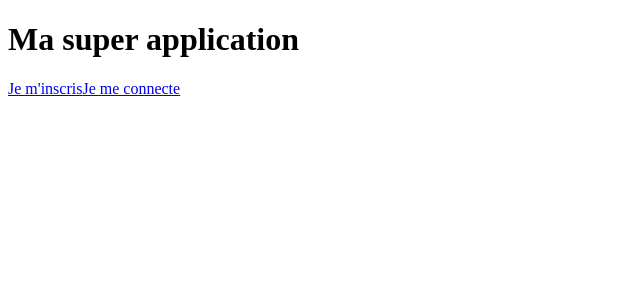
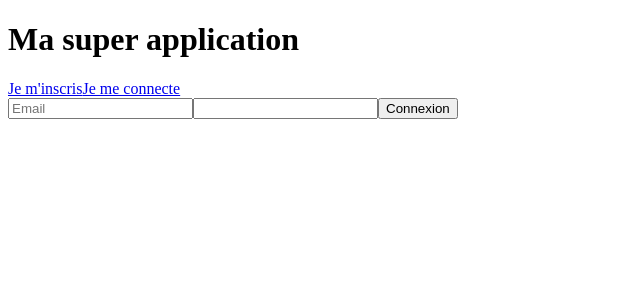
Before and after one commit to fredericlb/tp-angular-poef, an Angular app: page /connexion in a window 1280 px wide. Before the commit this address led to /. Shown: the top 300 px of the page, without its empty margins (0-640 px from the left). Built offline with nearby package versions, Linux system fonts and the light colour scheme.

Commit message:
connexion server side

```diff
--- a/src/app/app-routing.module.ts
+++ b/src/app/app-routing.module.ts
@@ -6,10 +6,12 @@ import {VillesComponent} from './villes/villes.component';
 import {InscriptionComponent} from './inscription/inscription.component';
 import {Jeu2Component} from './jeu2/jeu2.component';
 import {ScoreComponent} from './score/score.component';
+import {ConnexionComponent} from './connexion/connexion.component';
 
 const routes: Routes = [
   { path: 'legumes', component: LegumesComponent},
   { path : 'inscription', component: InscriptionComponent},
+  { path : 'connexion', component: ConnexionComponent},
   { path : 'jeu', component: Jeu2Component},
   { path : 'score', component: ScoreComponent},
 ];
--- a/src/app/app.module.ts
+++ b/src/app/app.module.ts
@@ -19,6 +19,7 @@ import { QuestionComponent } from './question/question.component';
 import { ScoreComponent } from './score/score.component';
 import {HttpClientModule} from '@angular/common/http';
 import { AppRoutingModule } from './app-routing.module';
+import { ConnexionComponent } from './connexion/connexion.component';
 
 @NgModule({
   declarations: [
@@ -36,7 +37,8 @@ import { AppRoutingModule } from './app-routing.module';
     PartieComponent,
     Jeu2Component,
     QuestionComponent,
-    ScoreComponent
+    ScoreComponent,
+    ConnexionComponent
   ],
   imports: [
     BrowserModule,
--- /dev/null
+++ b/src/app/connexion/connexion.component.html
@@ -0,0 +1,7 @@
+<form (submit)="send()">
+  <input [(ngModel)]="email" placeholder="Email" name="email"/>
+  <input [(ngModel)]="password"
+         type="password"
+         name="password"/>
+  <input type="submit" value="Connexion">
+</form>
--- /dev/null
+++ b/src/app/connexion/connexion.component.ts
@@ -0,0 +1,41 @@
+import { Component, OnInit } from '@angular/core';
+import {HttpClient} from '@angular/common/http';
+import {Router} from '@angular/router';
+import {GameService} from '../game.service';
+
+@Component({
+  selector: 'app-connexion',
+  templateUrl: './connexion.component.html',
+  styleUrls: ['./connexion.component.css']
+})
+export class ConnexionComponent implements OnInit {
+  email: string;
+  password: string;
+
+  constructor(
+    private http: HttpClient,
+    private router: Router,
+    private gameService: GameService
+  ) { }
+
+  ngOnInit() {
+
+  }
+
+  send() {
+    const body = {
+      email: this.email,
+      motdepasse: this.password
+    };
+
+    this.http.post('http://localhost:8000/connexion', body)
+      .subscribe((r: any) => {
+        if (r == null) {
+          alert('Identifiant ou mot de passe incorrect');
+        } else {
+          this.gameService.playerId = r;
+          this.router.navigate(['/']);
+        }
+      });
+  }
+}
--- a/src/app/game.service.ts
+++ b/src/app/game.service.ts
@@ -7,6 +7,7 @@ import {Verbe} from '../Verbe';
 export class GameService {
 
   public score = 0;
+  public playerId: number;
 
   constructor() { }
 
```
Also changed, not shown: src/app/connexion/connexion.component.css (added), 1 other file (tests, documents, lock files or other folders).
